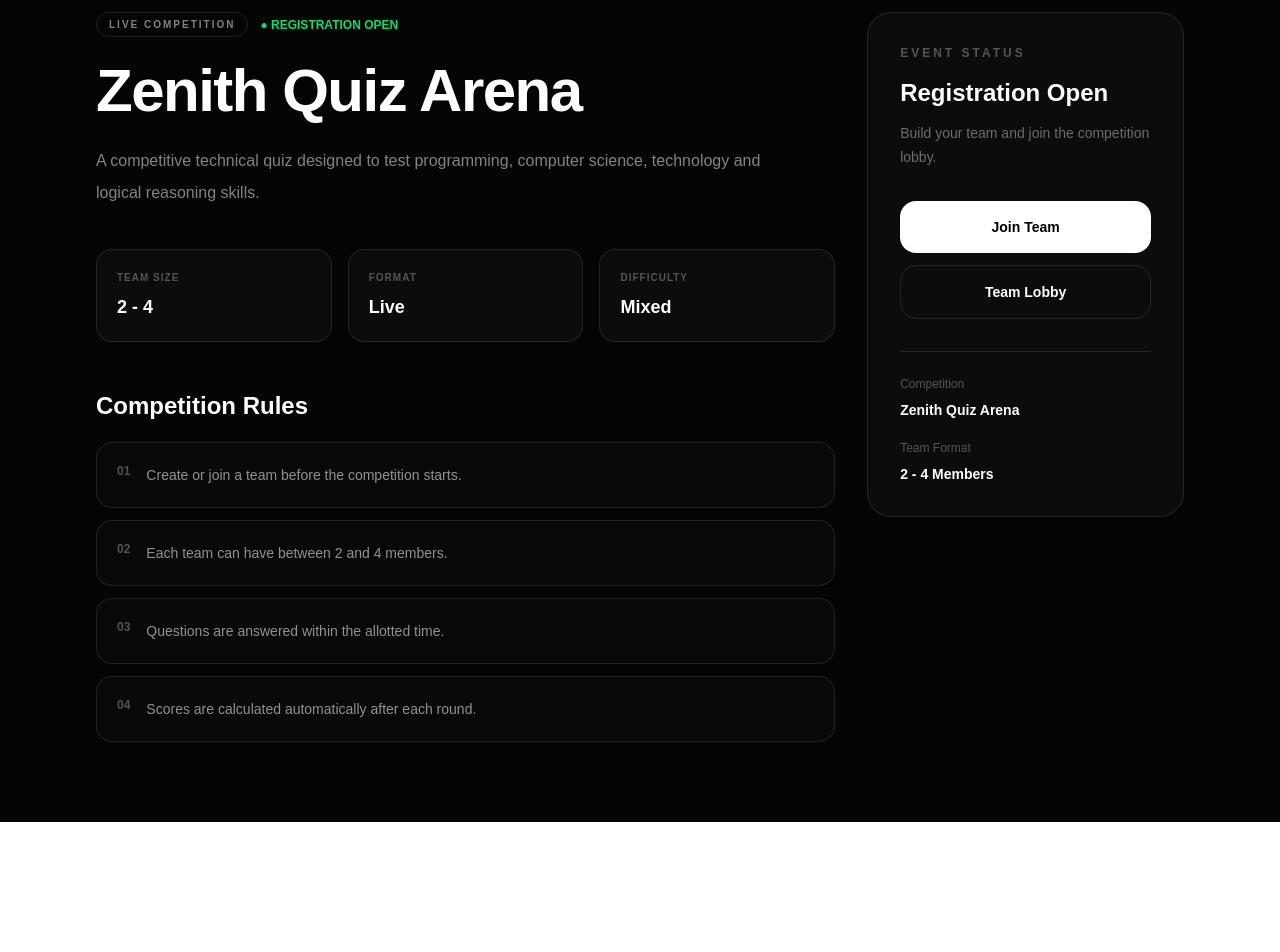
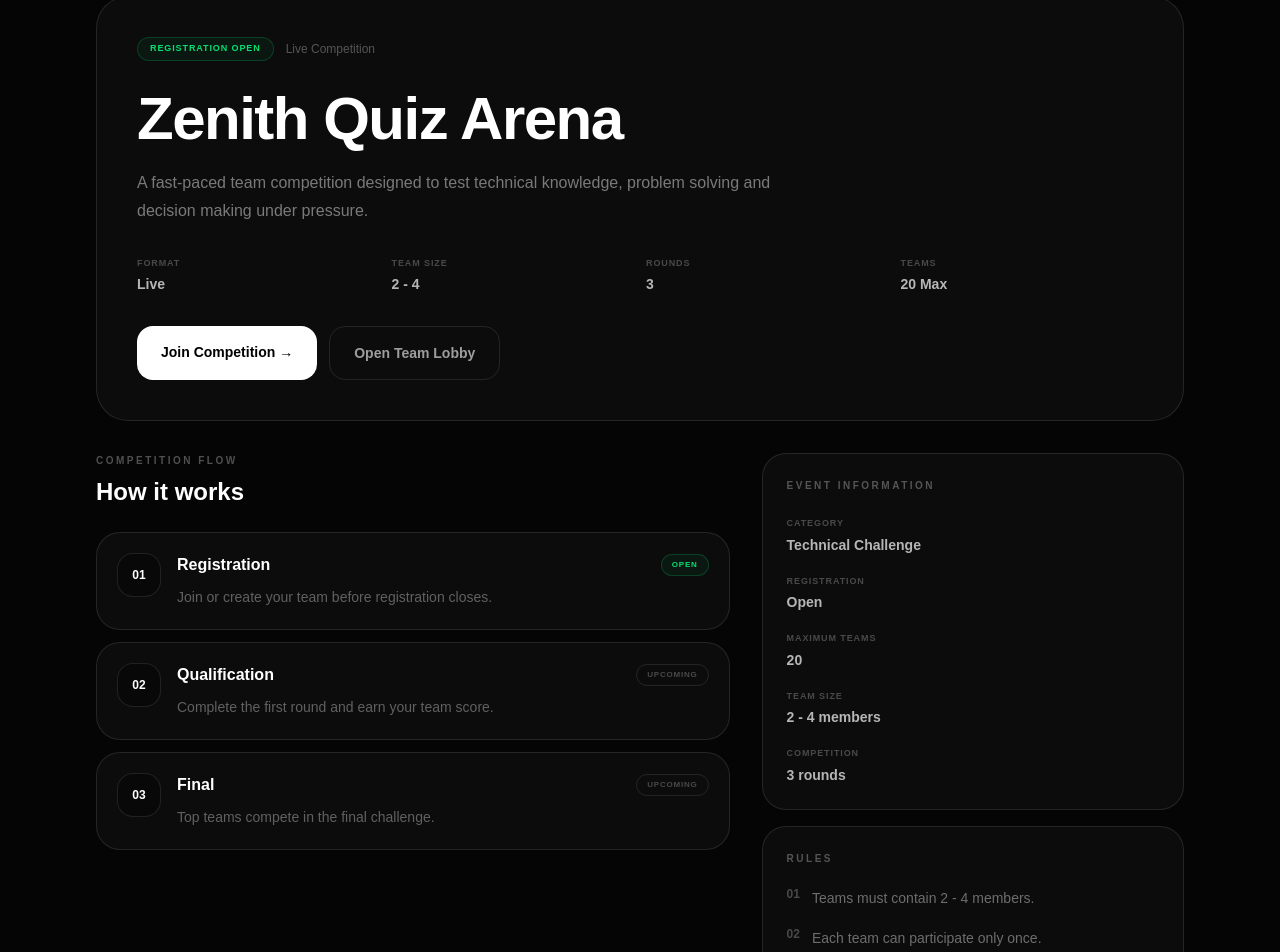
Before and after one commit to niharrai7/zenith-zero, a Next.js app: page /events/event in a window 1280 px wide. Shown: the part 137-1089 px from the top of the page. Before the commit the page ends 959 px from the top, so only its background shows below. Built offline with nearby package versions, Linux system fonts and the light colour scheme.

Commit message:
feat: add event preview experience

```diff
--- a/app/events/event/page.js
+++ b/app/events/event/page.js
@@ -2,12 +2,43 @@
 
 import Link from "next/link";
 
-export default function EventDetailsPage() {
+const rules = [
+  "Teams must contain 2 - 4 members.",
+  "Each team can participate only once.",
+  "Participants must follow the organizer instructions.",
+  "Round qualification depends on the competition format.",
+];
+
+const timeline = [
+  {
+    number: "01",
+    title: "Registration",
+    description: "Join or create your team before registration closes.",
+    status: "OPEN",
+  },
+  {
+    number: "02",
+    title: "Qualification",
+    description: "Complete the first round and earn your team score.",
+    status: "UPCOMING",
+  },
+  {
+    number: "03",
+    title: "Final",
+    description: "Top teams compete in the final challenge.",
+    status: "UPCOMING",
+  },
+];
+
+export default function EventPage() {
   return (
     <main className="min-h-screen bg-[#050505] text-white">
       <nav className="border-b border-white/10">
         <div className="mx-auto flex max-w-6xl items-center justify-between px-5 py-5 sm:px-8">
-          <Link href="/" className="text-xl font-black tracking-tight">
+          <Link
+            href="/"
+            className="text-xl font-black tracking-tight"
+          >
             ZENITH<span className="text-white/40">ZERO</span>
           </Link>
 
@@ -15,106 +46,191 @@ export default function EventDetailsPage() {
             href="/events"
             className="text-sm text-white/50 transition hover:text-white"
           >
-            ← Back to Events
+            ← Events
           </Link>
         </div>
       </nav>
 
-      <section className="mx-auto max-w-6xl px-5 py-12 sm:px-8 sm:py-20">
-        <div className="grid gap-8 lg:grid-cols-[1.4fr_0.6fr]">
-          <div>
-            <div className="flex flex-wrap items-center gap-3">
-              <span className="rounded-full border border-white/10 px-3 py-1 text-[10px] font-bold tracking-[0.2em] text-white/50">
-                LIVE COMPETITION
-              </span>
+      <section className="mx-auto max-w-6xl px-5 py-10 sm:px-8 sm:py-16">
+        {/* Hero */}
+        <div className="rounded-[2rem] border border-white/10 bg-white/[0.03] p-6 sm:p-10">
+          <div className="flex flex-wrap items-center gap-3">
+            <span className="rounded-full border border-green-400/20 bg-green-400/5 px-3 py-1 text-[9px] font-bold tracking-widest text-green-400">
+              REGISTRATION OPEN
+            </span>
 
-              <span className="text-xs font-bold text-green-400">
-                ● REGISTRATION OPEN
-              </span>
-            </div>
+            <span className="text-xs text-white/30">
+              Live Competition
+            </span>
+          </div>
 
-            <h1 className="mt-6 text-4xl font-black tracking-tight sm:text-6xl">
+          <div className="mt-7 max-w-4xl">
+            <h1 className="text-4xl font-black tracking-tight sm:text-6xl">
               Zenith Quiz Arena
             </h1>
 
-            <p className="mt-6 max-w-2xl text-base leading-8 text-white/50">
-              A competitive technical quiz designed to test programming,
-              computer science, technology and logical reasoning skills.
+            <p className="mt-5 max-w-2xl text-sm leading-7 text-white/45 sm:text-base">
+              A fast-paced team competition designed to test technical
+              knowledge, problem solving and decision making under pressure.
             </p>
-
-            <div className="mt-10 grid gap-4 sm:grid-cols-3">
-              <InfoCard title="Team Size" value="2 - 4" />
-              <InfoCard title="Format" value="Live" />
-              <InfoCard title="Difficulty" value="Mixed" />
-            </div>
-
-            <div className="mt-12">
-              <h2 className="text-2xl font-bold">Competition Rules</h2>
-
-              <div className="mt-5 space-y-3">
-                <Rule number="01" text="Create or join a team before the competition starts." />
-                <Rule number="02" text="Each team can have between 2 and 4 members." />
-                <Rule number="03" text="Questions are answered within the allotted time." />
-                <Rule number="04" text="Scores are calculated automatically after each round." />
-              </div>
-            </div>
           </div>
 
-          <aside className="h-fit rounded-3xl border border-white/10 bg-white/[0.03] p-6 sm:p-8">
-            <p className="text-xs font-bold uppercase tracking-[0.25em] text-white/30">
-              Event Status
-            </p>
+          <div className="mt-8 grid grid-cols-2 gap-3 sm:grid-cols-4">
+            <Info label="Format" value="Live" />
+            <Info label="Team Size" value="2 - 4" />
+            <Info label="Rounds" value="3" />
+            <Info label="Teams" value="20 Max" />
+          </div>
 
-            <h2 className="mt-4 text-2xl font-bold">Registration Open</h2>
-
-            <p className="mt-3 text-sm leading-6 text-white/40">
-              Build your team and join the competition lobby.
-            </p>
-
+          <div className="mt-8 flex flex-col gap-3 sm:flex-row">
             <Link
               href="/events/event/join"
-              className="mt-8 flex w-full items-center justify-center rounded-2xl bg-white px-5 py-4 text-sm font-bold text-black transition hover:bg-white/90"
+              className="rounded-2xl bg-white px-6 py-4 text-center text-sm font-bold text-black transition hover:bg-white/90"
             >
-              Join Team
+              Join Competition →
             </Link>
 
             <Link
               href="/events/event/team"
-              className="mt-3 flex w-full items-center justify-center rounded-2xl border border-white/10 px-5 py-4 text-sm font-semibold text-white transition hover:bg-white/5"
+              className="rounded-2xl border border-white/10 px-6 py-4 text-center text-sm font-semibold text-white/60 transition hover:border-white/20 hover:text-white"
             >
-              Team Lobby
+              Open Team Lobby
             </Link>
+          </div>
+        </div>
 
-            <div className="mt-8 border-t border-white/10 pt-6">
-              <p className="text-xs text-white/30">Competition</p>
-              <p className="mt-2 text-sm font-semibold">Zenith Quiz Arena</p>
+        {/* Main Content */}
+        <div className="mt-8 grid gap-8 lg:grid-cols-[1.5fr_1fr]">
+          {/* Timeline */}
+          <section>
+            <div>
+              <p className="text-[10px] font-bold uppercase tracking-[0.25em] text-white/30">
+                Competition Flow
+              </p>
 
-              <p className="mt-5 text-xs text-white/30">Team Format</p>
-              <p className="mt-2 text-sm font-semibold">2 - 4 Members</p>
+              <h2 className="mt-2 text-2xl font-black">
+                How it works
+              </h2>
+            </div>
+
+            <div className="mt-6 space-y-3">
+              {timeline.map((item) => (
+                <div
+                  key={item.number}
+                  className="flex gap-4 rounded-3xl border border-white/10 bg-white/[0.03] p-5 transition hover:border-white/20"
+                >
+                  <div className="flex h-11 w-11 shrink-0 items-center justify-center rounded-2xl border border-white/10 bg-black/30 text-xs font-black">
+                    {item.number}
+                  </div>
+
+                  <div className="min-w-0 flex-1">
+                    <div className="flex flex-col gap-2 sm:flex-row sm:items-center sm:justify-between">
+                      <h3 className="font-bold">
+                        {item.title}
+                      </h3>
+
+                      <span
+                        className={`w-fit rounded-full border px-2.5 py-1 text-[8px] font-bold tracking-widest ${
+                          item.status === "OPEN"
+                            ? "border-green-400/20 bg-green-400/5 text-green-400"
+                            : "border-white/10 text-white/25"
+                        }`}
+                      >
+                        {item.status}
+                      </span>
+                    </div>
+
+                    <p className="mt-2 text-sm leading-6 text-white/35">
+                      {item.description}
+                    </p>
+                  </div>
+                </div>
+              ))}
+            </div>
+          </section>
+
+          {/* Sidebar */}
+          <aside>
+            <div className="rounded-3xl border border-white/10 bg-white/[0.03] p-6">
+              <p className="text-[10px] font-bold uppercase tracking-[0.25em] text-white/30">
+                Event Information
+              </p>
+
+              <div className="mt-6 space-y-5">
+                <Info label="Category" value="Technical Challenge" />
+                <Info label="Registration" value="Open" />
+                <Info label="Maximum Teams" value="20" />
+                <Info label="Team Size" value="2 - 4 members" />
+                <Info label="Competition" value="3 rounds" />
+              </div>
+            </div>
+
+            <div className="mt-4 rounded-3xl border border-white/10 bg-white/[0.03] p-6">
+              <p className="text-[10px] font-bold uppercase tracking-[0.25em] text-white/30">
+                Rules
+              </p>
+
+              <div className="mt-5 space-y-4">
+                {rules.map((rule, index) => (
+                  <div
+                    key={rule}
+                    className="flex gap-3"
+                  >
+                    <span className="text-xs font-bold text-white/25">
+                      {String(index + 1).padStart(2, "0")}
+                    </span>
+
+                    <p className="text-sm leading-6 text-white/40">
+                      {rule}
+                    </p>
+                  </div>
+                ))}
+              </div>
             </div>
           </aside>
+        </div>
+
+        {/* Organizer CTA */}
+        <div className="mt-8 rounded-3xl border border-white/10 bg-white/[0.03] p-6 sm:p-8">
+          <div className="flex flex-col justify-between gap-5 md:flex-row md:items-center">
+            <div>
+              <p className="text-[10px] font-bold uppercase tracking-widest text-white/30">
+                Organizers
+              </p>
+
+              <h2 className="mt-2 text-xl font-bold">
+                Want to run your own competition?
+              </h2>
+
+              <p className="mt-2 text-sm text-white/35">
+                Create an event, configure rounds and manage participating
+                teams from the organizer console.
+              </p>
+            </div>
+
+            <Link
+              href="/organizer/create"
+              className="w-fit rounded-2xl border border-white/10 px-5 py-3.5 text-sm font-semibold transition hover:border-white/25 hover:bg-white/[0.05]"
+            >
+              Create Event →
+            </Link>
+          </div>
         </div>
       </section>
     </main>
   );
 }
 
-function InfoCard({ title, value }) {
+function Info({ label, value }) {
   return (
-    <div className="rounded-2xl border border-white/10 bg-white/[0.03] p-5">
-      <p className="text-[10px] font-bold uppercase tracking-widest text-white/30">
-        {title}
+    <div>
+      <p className="text-[9px] font-bold uppercase tracking-widest text-white/25">
+        {label}
       </p>
-      <p className="mt-2 text-lg font-bold">{value}</p>
+
+      <p className="mt-1 text-sm font-semibold text-white/70">
+        {value}
+      </p>
     </div>
   );
 }
-
-function Rule({ number, text }) {
-  return (
-    <div className="flex gap-4 rounded-2xl border border-white/10 bg-white/[0.02] p-5">
-      <span className="text-xs font-bold text-white/30">{number}</span>
-      <p className="text-sm leading-6 text-white/55">{text}</p>
-    </div>
-  );
-}
```
